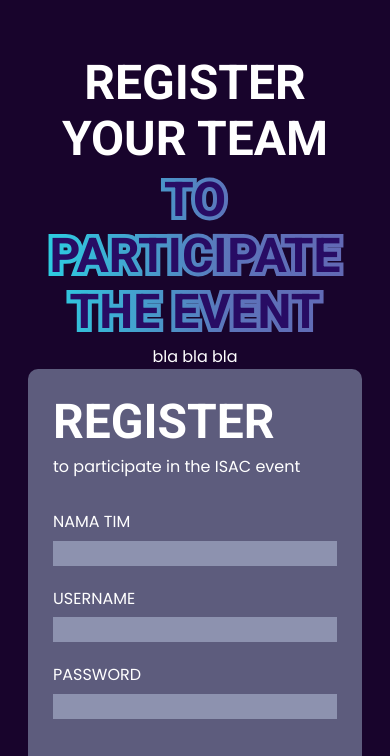
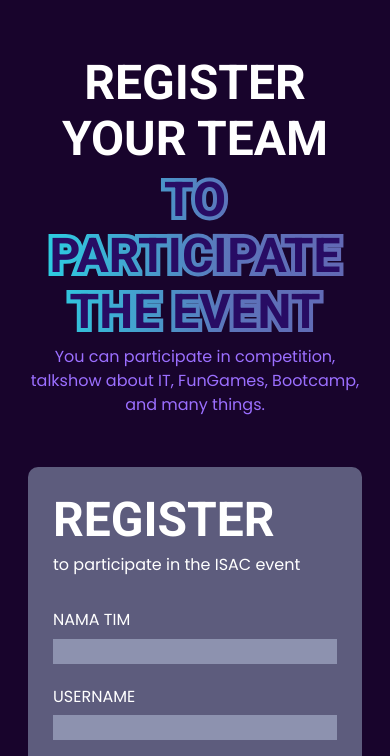
Before and after one commit to abramwf/ISAC-web, a plain HTML site: page Regist/regist.html in a window 390 px wide. Shown: the part 70-826 px from the top of the page. Drawn offline with Linux system fonts and the light colour scheme.

Commit message:
nambah padding doang

```diff
--- a/Regist/regist.css
+++ b/Regist/regist.css
@@ -15,6 +15,7 @@ body {
 }
 .title  {
     text-align: center;
+    padding-bottom: 50px;
 
 }
 
@@ -22,6 +23,10 @@ body {
     font-size: 48px;
     font-weight: bold;
     margin-bottom: 5px;
+}
+
+.title p {
+    color: #9B6FFF;
 }
 
 .title .under {
--- a/Regist/regist.html
+++ b/Regist/regist.html
@@ -50,7 +50,7 @@
         <div class="title">
             <h1 class="above">REGISTER YOUR TEAM</h1>
             <h1 class="under">TO PARTICIPATE THE EVENT</h1>
-            <p>bla bla bla</p>
+            <p>You can participate in competition, talkshow about IT, FunGames, Bootcamp, and many things.</p>
         </div>
         <div class="forms">
             <div class="form-title">
--- a/assets/css/navbar.css
+++ b/assets/css/navbar.css
@@ -97,7 +97,7 @@ nav {
         pointer-events: none;
     }
 
-    button {
+    .btn-primary {
         display: none;
     }
 
```
